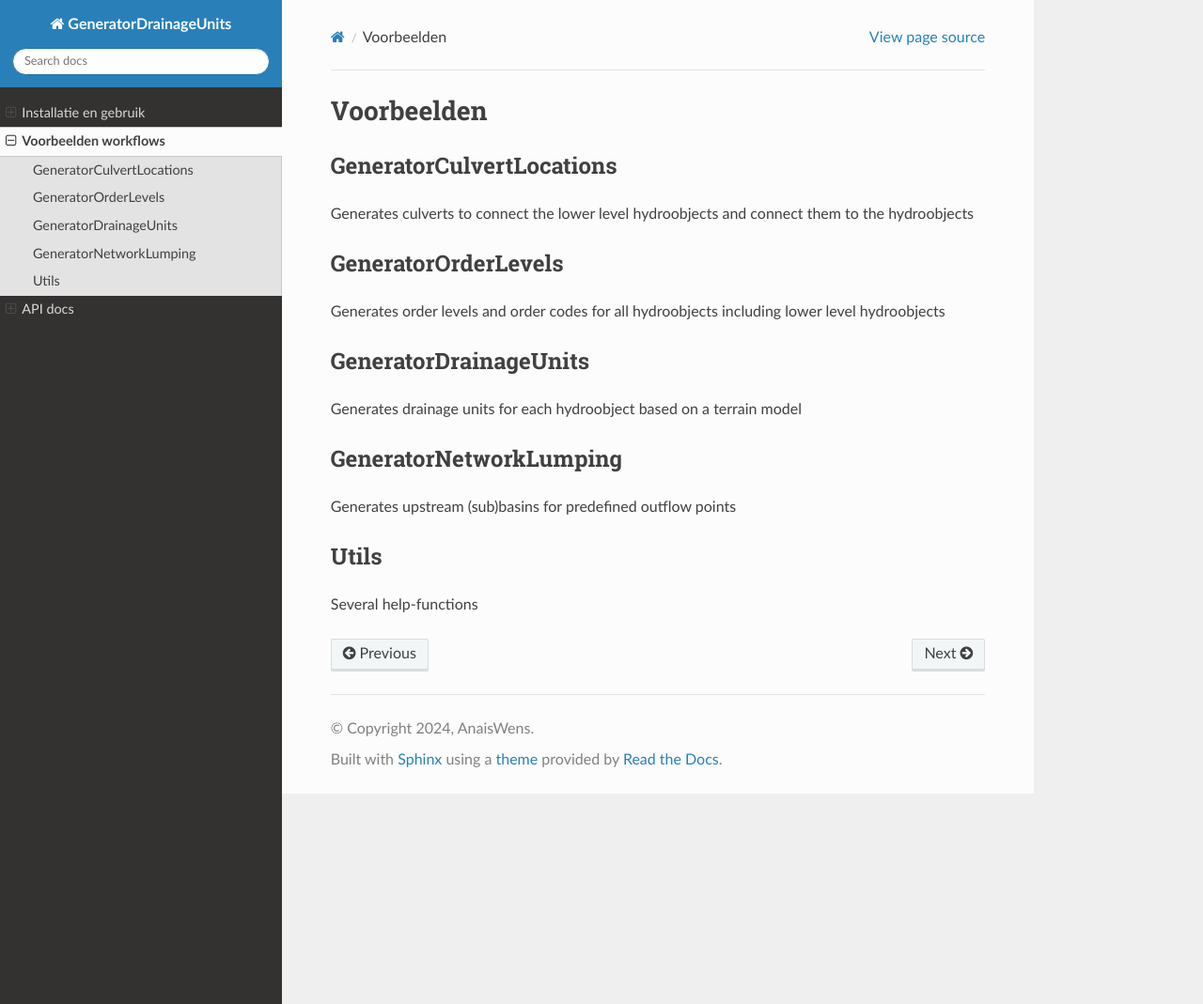
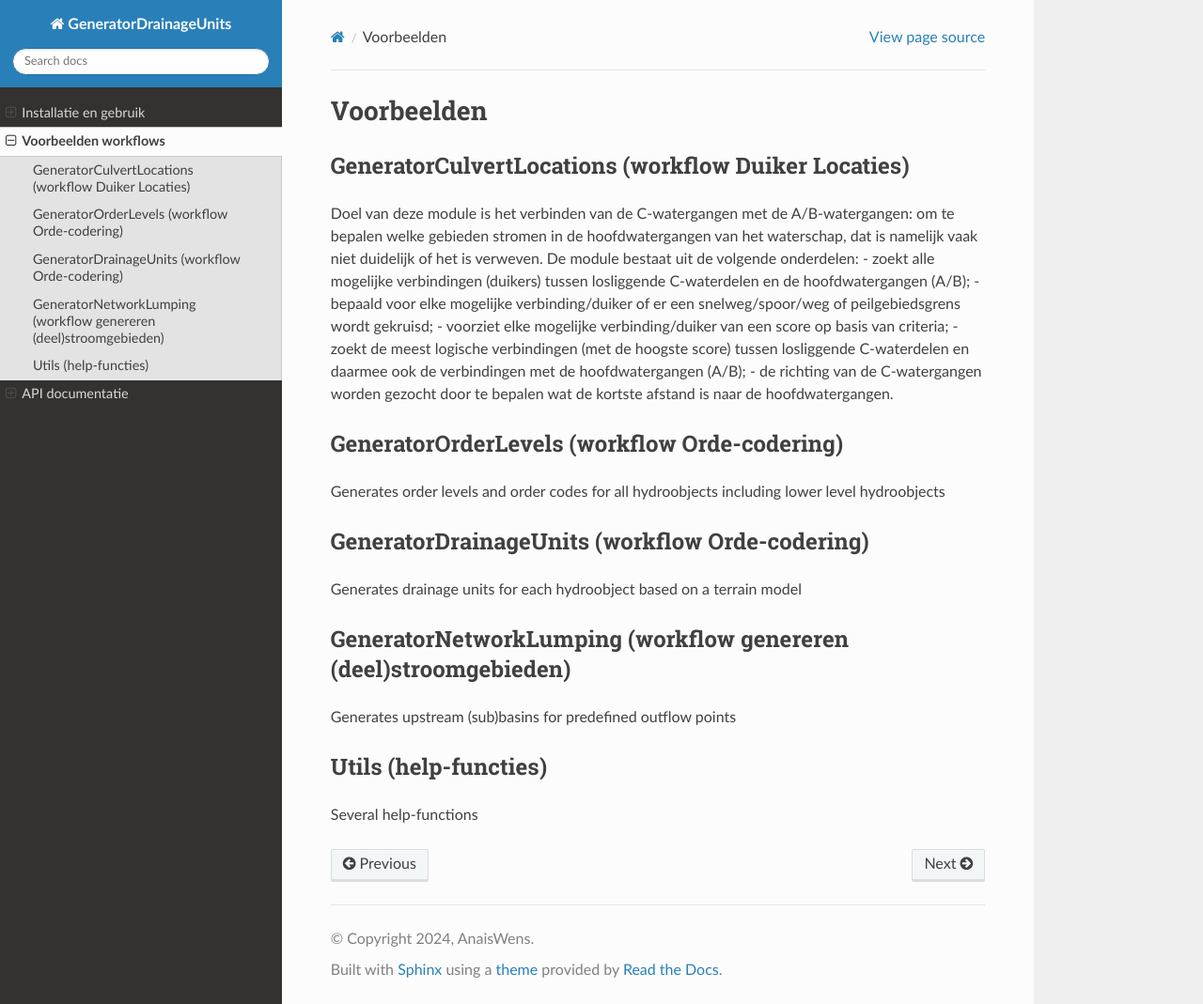
Before and after one commit to Sweco-NL/damo_afvoergebiedaanvoergebied, a Sphinx documentation site: the page built from docs/some_examples.rst, in a window 1280 px wide and 1069 px high. Shown: the whole window at 94% size. Built offline with Sphinx 7.4.7 and the Read the Docs theme 3.1.0, drawn with Linux system fonts in a browser that asks for light colours.

Commit message:
update docs

```diff
--- a/docs/some_examples.rst
+++ b/docs/some_examples.rst
@@ -1,22 +1,28 @@
 Voorbeelden
 =====================
 
-GeneratorCulvertLocations
+GeneratorCulvertLocations (workflow Duiker Locaties)
 ^^^^^^^^^^^^^^^^^^^^^^^^^^^^
-Generates culverts to connect the lower level hydroobjects and connect them to the hydroobjects
+Doel van deze module is het verbinden van de C-watergangen met de A/B-watergangen: om te bepalen welke gebieden stromen in de hoofdwatergangen van het waterschap, dat is namelijk vaak niet duidelijk of het is verweven.
+De module bestaat uit de volgende onderdelen:
+- zoekt alle mogelijke verbindingen (duikers) tussen losliggende C-waterdelen en de hoofdwatergangen (A/B);
+- bepaald voor elke mogelijke verbinding/duiker of er een snelweg/spoor/weg of peilgebiedsgrens wordt gekruisd;
+- voorziet elke mogelijke verbinding/duiker van een score op basis van criteria;
+- zoekt de meest logische verbindingen (met de hoogste score) tussen losliggende C-waterdelen en daarmee ook de verbindingen met de hoofdwatergangen (A/B);
+- de richting van de C-watergangen worden gezocht door te bepalen wat de kortste afstand is naar de hoofdwatergangen.
 
-GeneratorOrderLevels
+GeneratorOrderLevels (workflow Orde-codering)
 ^^^^^^^^^^^^^^^^^^^^^^^^^^^^
 Generates order levels and order codes for all hydroobjects including lower level hydroobjects
 
-GeneratorDrainageUnits
+GeneratorDrainageUnits (workflow Orde-codering)
 ^^^^^^^^^^^^^^^^^^^^^^^^^^^^
 Generates drainage units for each hydroobject based on a terrain model
 
-GeneratorNetworkLumping
+GeneratorNetworkLumping (workflow genereren (deel)stroomgebieden)
 ^^^^^^^^^^^^^^^^^^^^^^^^^^^^
 Generates upstream (sub)basins for predefined outflow points
 
-Utils
+Utils (help-functies)
 ^^^^
 Several help-functions
```
Also changed, not shown: README.md (+1 -1 lines), docs/getting_started.rst (+7 -3 lines), docs/index.rst (+5 -3 lines).
